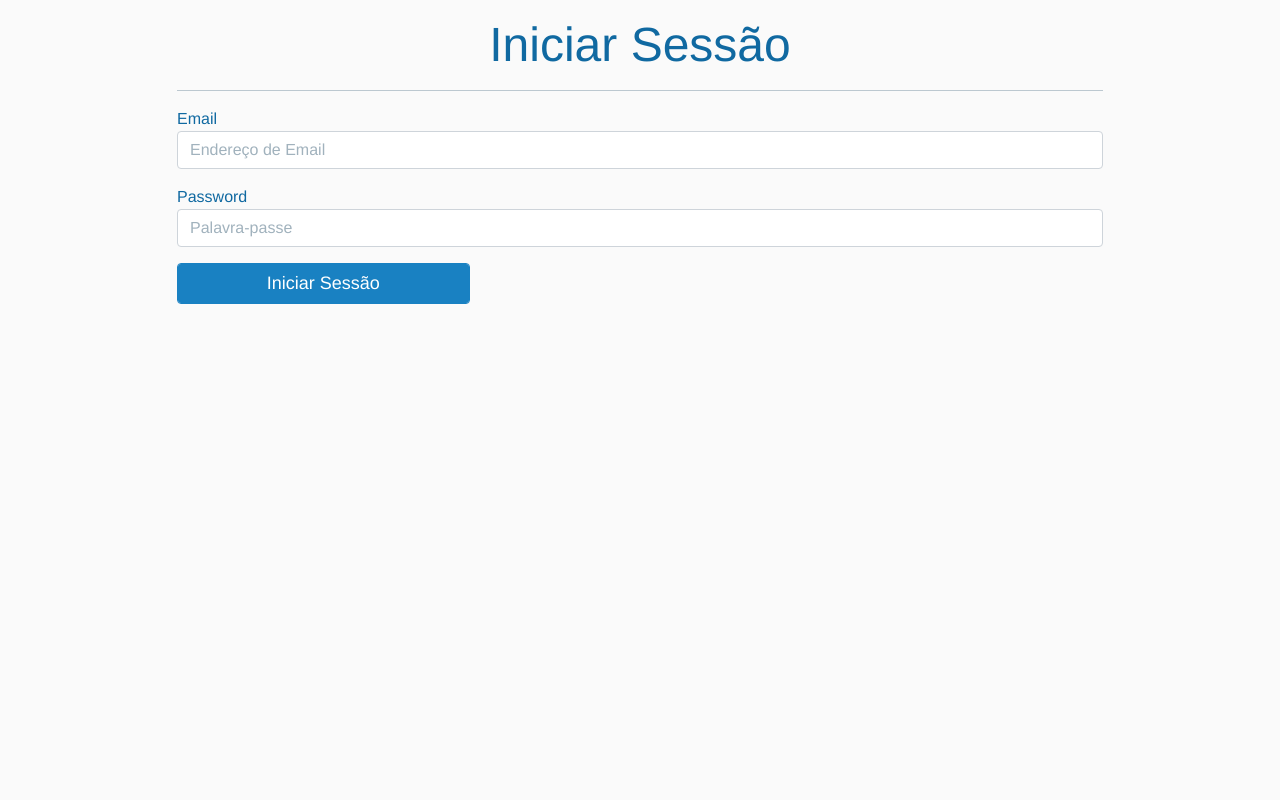
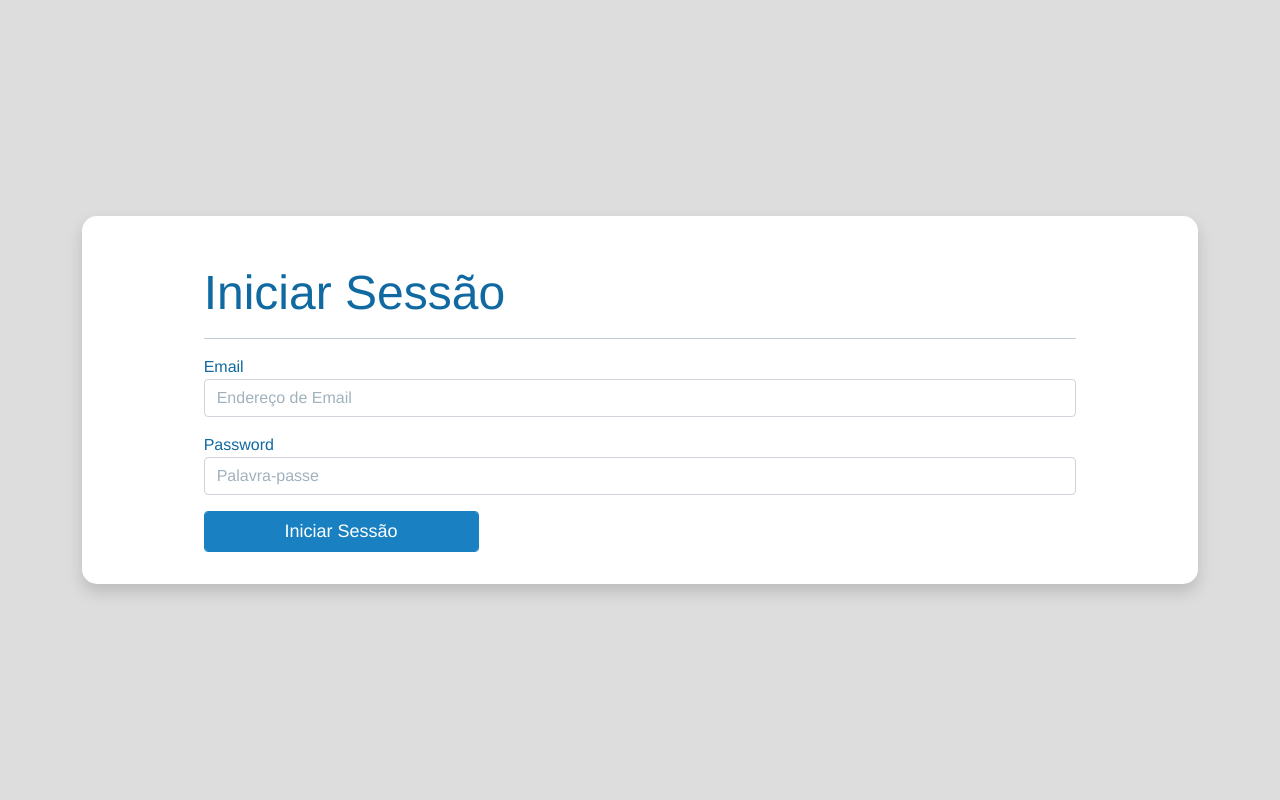
Before and after one commit to Rafawastaken/locker_rpi, a Flask app: page /utilizadores/login in a window 1280 px wide. Run offline with Flask 2, Linux system fonts and the light colour scheme; some libraries are stand-ins or nearby versions.

Commit message:
style login page

```diff
--- a/locker/__init__.py
+++ b/locker/__init__.py
@@ -33,6 +33,9 @@ bcrypt = Bcrypt(app)
 login_manager = LoginManager()
 login_manager.init_app(app)
 login_manager.login_view = 'admin.login'
+login_manager.login_message_category = 'danger'
+login_manager.needs_refresh_message_category ='danger'
+login_manager.login_message = u'Necessário efetuar login para visualizar esta página'
 
 
 ############# * Routes * #############
--- a/locker/admin/routes.py
+++ b/locker/admin/routes.py
@@ -94,3 +94,11 @@ def login():
             flash_erros(form.errors.items())
             return redirect(url_for("admin.login"))
     return render_template('/admin/login.html', title = title, form = form)
+
+# Logout
+@admin.route('/logout')
+@login_required
+def logout():
+    logout_user()
+    flash("Sessão terminada com sucesso", "success")
+    return redirect(url_for("admin.login"))
--- a/locker/static/css/styles.css
+++ b/locker/static/css/styles.css
@@ -167,3 +167,18 @@ hr {
     object-fit: cover;
   }
 }
+
+/*********** Login ***********/
+.wraper-login {
+  height: 100vh;
+  display: flex;
+  flex-direction: column;
+  align-items: center;
+  justify-content: center;
+}
+
+.content-login {
+  width: 100%;
+  padding: 2em;
+  border-radius: 15px;
+}
--- a/locker/templates/admin/login.html
+++ b/locker/templates/admin/login.html
@@ -1,11 +1,12 @@
 {% extends 'base.html' %}
 <!-- Content -->
 {% block content %}
-<div class="container">
+<div class="container wraper-login">
+  <div class="content-login shadow bg-body">
     <div class="row mt-3">
       <div class="col-1"></div>
       <div class="col-10 text-center">
-      <div class="display-5 dark-blue-text">Iniciar Sessão</div>
+        <div class="display-5 text-md-start dark-blue-text">Iniciar Sessão</div>
         <hr />
       </div>
       <div class="col-1"></div>
@@ -46,4 +47,10 @@
       <div class="col-1"></div>
     </div>
   </div>
+</div>
+<style>
+  body {
+    background-color: #ddd;
+  }
+</style>
 {% endblock %}
--- a/locker/templates/components/navbar.html
+++ b/locker/templates/components/navbar.html
@@ -1,6 +1,6 @@
 <nav class="navbar navbar-expand-lg navbar-dark bg-dark py-4">
   <div class="container-fluid">
-    <a href="#">
+    <a href="{{url_for('home.landing')}}">
       <img
         src="{{url_for('static', filename='/img/logo.png')}}"
         alt=""
@@ -42,7 +42,7 @@
       </ul>
       <form class="d-flex" role="search">
         <a
-          href="#"
+          href="{{url_for('admin.logout')}}"
           title="Terminar Sessão"
           class="nav-link btn btn-primary text-light px-3 m-2"
           ><i class="bi bi-box-arrow-right"></i
--- a/locker/templates/home/landing.html
+++ b/locker/templates/home/landing.html
@@ -72,7 +72,7 @@
           </div>
           <div class="card-footer">
             <a
-              href="{{devices.landing}}"
+              href="{{url_for('devices.landing')}}"
               class="btn btn-primary btn-sm form-control"
               >Controlar</a
             >
```
Also changed, not shown: locker/devices/models.py (+7 -7 lines), locker/devices/forms.py (line endings or trailing spaces). Lines whose indentation alone changed are shown as unchanged.
